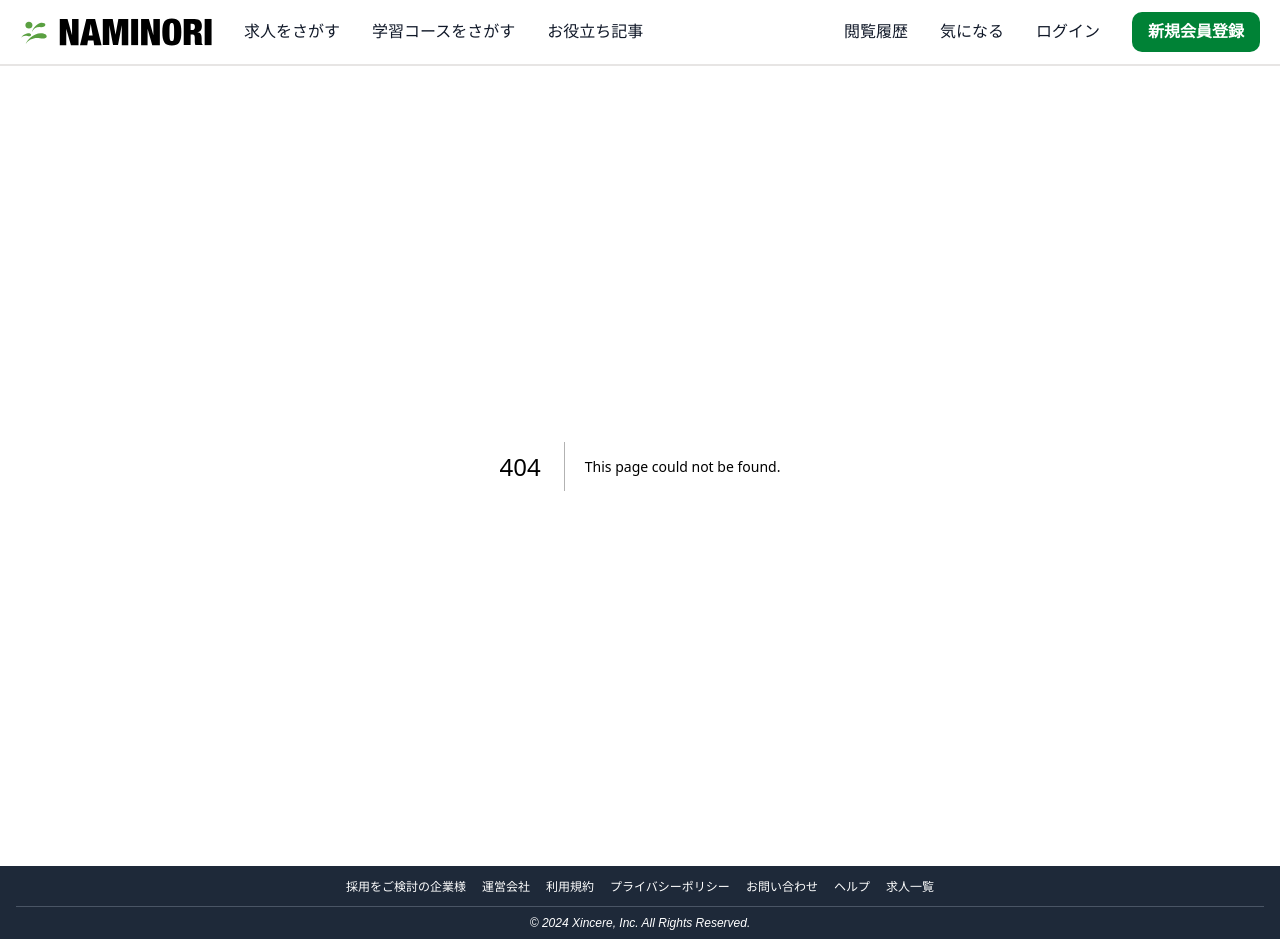
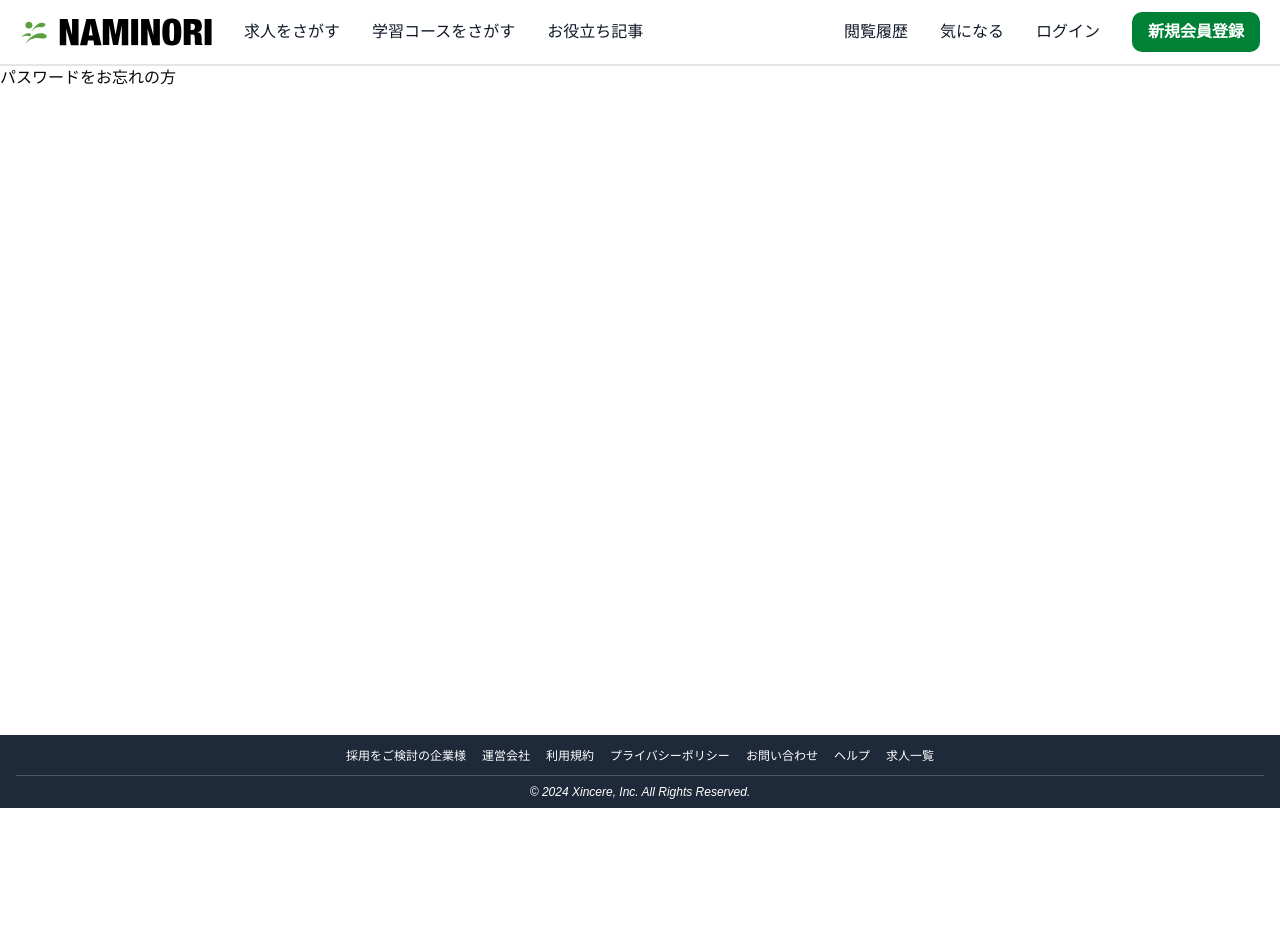
Before and after one commit to tatsuya582/naminori_copy_front, a Next.js app: page /user/password/new in a window 1280 px wide. Before the commit this address had no page. After the commit the page ends 808 px from the top, so only its background shows below. Built offline with nearby package versions, Linux system fonts and the light colour scheme.

Commit message:
add: マイページとメールアドレス変更ページを仮作成

```diff
--- /dev/null
+++ b/src/pages/user/dashboard.tsx
@@ -0,0 +1,7 @@
+export default function MyPage() {
+  return (
+    <div>
+      <h1>マイページ</h1>
+    </div>
+  );
+}
--- /dev/null
+++ b/src/pages/user/password/new.tsx
@@ -0,0 +1,7 @@
+export default function PasswordResetPage() {
+  return (
+    <div>
+      <h1>パスワードをお忘れの方</h1>
+    </div>
+  );
+}
```
